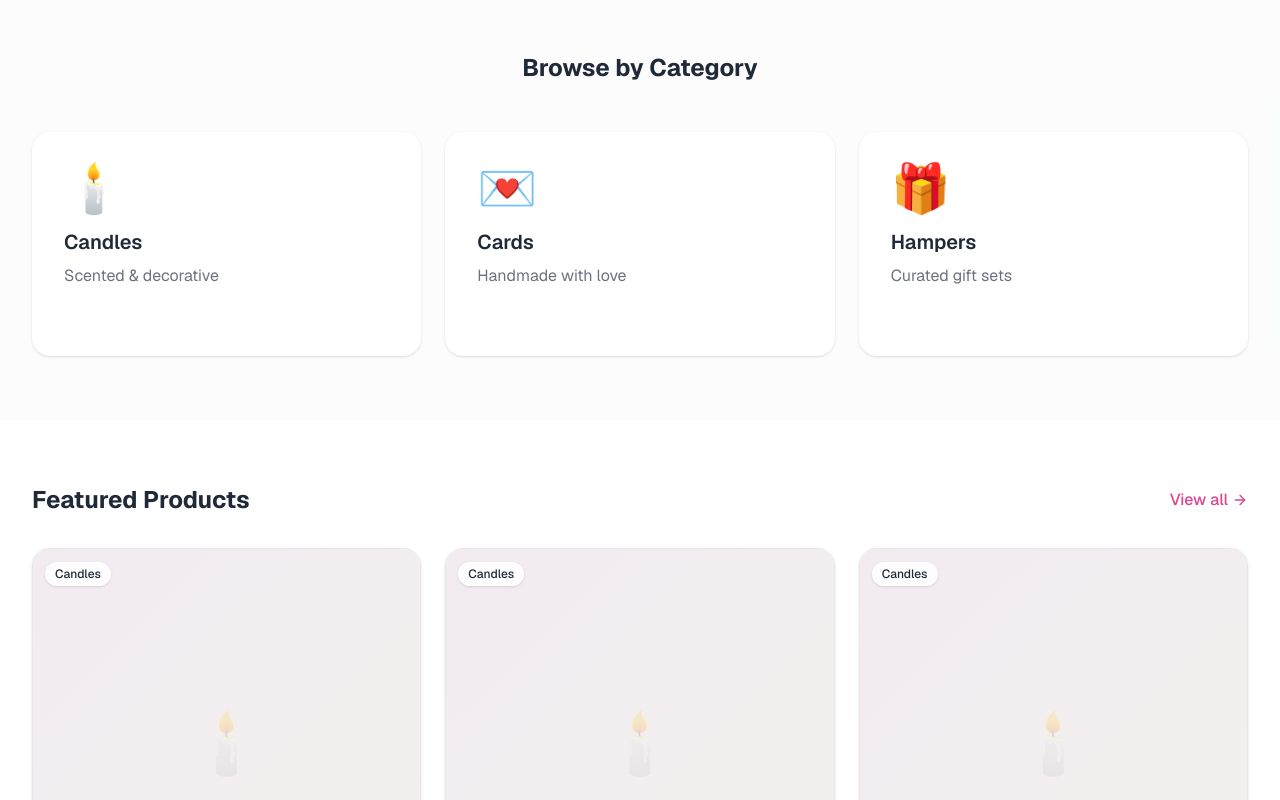
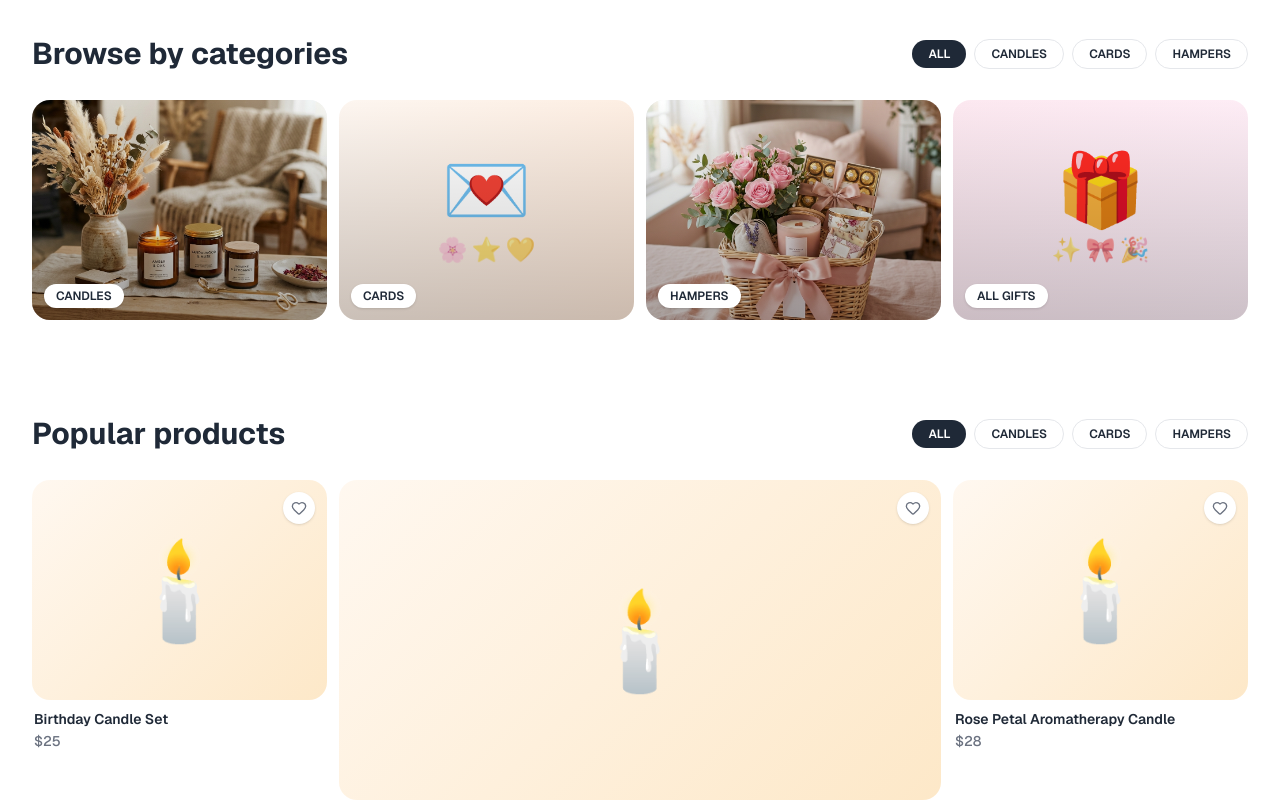
Before and after one commit to fiificode/gift-aura, a Next.js app: page / in a window 1280 px wide. Shown: the part 920-1720 px from the top of the page. Built offline with nearby package versions, Linux system fonts and the light colour scheme.

Commit message:
feat: update homepage categories section with new layout and cards; enhance product card component with wishlist functionality and category visuals

```diff
--- a/app/page.tsx
+++ b/app/page.tsx
@@ -6,7 +6,7 @@ import { ProductCard } from '@/components/product-card';
 import { BirthdayBuddyBanner } from '@/components/birthday-buddy-banner';
 
 export default function HomePage() {
-  const featuredProducts = products.slice(0, 6);
+  const featuredProducts = products.slice(0, 7);
 
   return (
     <div className="flex flex-col">
@@ -140,47 +140,169 @@ export default function HomePage() {
         </div>
       </section>
 
-      {/* ── CATEGORIES ── */}
-      <section className="py-16 bg-muted/30">
+      {/* ── BROWSE BY CATEGORIES ── */}
+      <section className="py-12">
         <div className="mx-auto max-w-7xl px-4 sm:px-6 lg:px-8">
-          <h2 className="text-2xl font-bold text-center mb-12">Browse by Category</h2>
-          <div className="grid grid-cols-1 sm:grid-cols-3 gap-6">
-            {[
-              { name: 'Candles', icon: '🕯️', desc: 'Scented & decorative', href: '/products?category=Candles' },
-              { name: 'Cards', icon: '💌', desc: 'Handmade with love', href: '/products?category=Cards' },
-              { name: 'Hampers', icon: '🎁', desc: 'Curated gift sets', href: '/products?category=Hampers' },
-            ].map((category) => (
-              <Link
-                key={category.name}
-                href={category.href}
-                className="group relative overflow-hidden rounded-2xl bg-white p-8 shadow-sm hover:shadow-lg transition-all duration-300 hover:-translate-y-1"
-              >
-                <div className="text-5xl mb-4">{category.icon}</div>
-                <h3 className="text-xl font-semibold text-foreground mb-2">{category.name}</h3>
-                <p className="text-muted-foreground">{category.desc}</p>
-                <div className="mt-4 flex items-center gap-1 text-primary font-medium text-sm opacity-0 group-hover:opacity-100 transition-opacity">
-                  Explore <ArrowRight className="h-4 w-4" />
+
+          {/* Section header */}
+          <div className="flex items-center justify-between mb-7">
+            <h2 className="text-2xl sm:text-3xl font-bold text-foreground">Browse by categories</h2>
+
+            {/* Filter pills */}
+            <div className="flex items-center gap-2">
+              {[
+                { label: 'ALL', href: '/products' },
+                { label: 'CANDLES', href: '/products?category=Candles' },
+                { label: 'CARDS', href: '/products?category=Cards' },
+                { label: 'HAMPERS', href: '/products?category=Hampers' },
+              ].map((pill, i) => (
+                <Link
+                  key={pill.label}
+                  href={pill.href}
+                  className={
+                    i === 0
+                      ? 'rounded-full px-4 py-1.5 text-xs font-semibold bg-foreground text-white transition-colors hover:bg-foreground/80'
+                      : 'rounded-full px-4 py-1.5 text-xs font-semibold border border-border text-foreground hover:bg-muted transition-colors'
+                  }
+                >
+                  {pill.label}
+                </Link>
+              ))}
+            </div>
+          </div>
+
+          {/* Category cards — horizontal row */}
+          <div className="grid grid-cols-2 sm:grid-cols-4 gap-3">
+
+            {/* Card 1 — Candles (real photo) */}
+            <Link
+              href="/products?category=Candles"
+              className="group relative overflow-hidden rounded-2xl bg-muted"
+              style={{ height: '220px' }}
+            >
+              <Image
+                src="/promo-candles.png"
+                alt="Candles"
+                fill
+                className="object-cover object-center transition-transform duration-500 group-hover:scale-105"
+                sizes="(max-width: 640px) 50vw, 25vw"
+              />
+              <div className="absolute inset-0 bg-linear-to-t from-black/30 to-transparent" />
+              <span className="absolute bottom-3 left-3 rounded-full bg-white px-3 py-1 text-xs font-semibold text-foreground shadow-sm">
+                CANDLES
+              </span>
+            </Link>
+
+            {/* Card 2 — Cards (gradient placeholder) */}
+            <Link
+              href="/products?category=Cards"
+              className="group relative overflow-hidden rounded-2xl"
+              style={{ height: '220px', background: 'linear-gradient(135deg, #fdf6f0 0%, #fde8d8 100%)' }}
+            >
+              <div className="absolute inset-0 flex items-center justify-center">
+                <div className="text-center space-y-2 group-hover:scale-110 transition-transform duration-500">
+                  <div className="text-7xl">💌</div>
+                  <div className="flex gap-1 justify-center">
+                    {['🌸','⭐','💛'].map((e, i) => (
+                      <span key={i} className="text-2xl opacity-60">{e}</span>
+                    ))}
+                  </div>
                 </div>
-              </Link>
-            ))}
+              </div>
+              <div className="absolute inset-0 bg-linear-to-t from-black/20 to-transparent" />
+              <span className="absolute bottom-3 left-3 rounded-full bg-white px-3 py-1 text-xs font-semibold text-foreground shadow-sm">
+                CARDS
+              </span>
+            </Link>
+
+            {/* Card 3 — Hampers (real photo) */}
+            <Link
+              href="/products?category=Hampers"
+              className="group relative overflow-hidden rounded-2xl bg-muted"
+              style={{ height: '220px' }}
+            >
+              <Image
+                src="/promo-hamper.png"
+                alt="Hampers"
+                fill
+                className="object-cover object-center transition-transform duration-500 group-hover:scale-105"
+                sizes="(max-width: 640px) 50vw, 25vw"
+              />
+              <div className="absolute inset-0 bg-linear-to-t from-black/30 to-transparent" />
+              <span className="absolute bottom-3 left-3 rounded-full bg-white px-3 py-1 text-xs font-semibold text-foreground shadow-sm">
+                HAMPERS
+              </span>
+            </Link>
+
+            {/* Card 4 — All Gifts (gradient placeholder) */}
+            <Link
+              href="/products"
+              className="group relative overflow-hidden rounded-2xl"
+              style={{ height: '220px', background: 'linear-gradient(135deg, #fce8f0 0%, #fff0f9 100%)' }}
+            >
+              <div className="absolute inset-0 flex items-center justify-center">
+                <div className="text-center space-y-2 group-hover:scale-110 transition-transform duration-500">
+                  <div className="text-7xl">🎁</div>
+                  <div className="flex gap-1 justify-center">
+                    {['✨','🎀','🎉'].map((e, i) => (
+                      <span key={i} className="text-2xl opacity-60">{e}</span>
+                    ))}
+                  </div>
+                </div>
+              </div>
+              <div className="absolute inset-0 bg-linear-to-t from-black/20 to-transparent" />
+              <span className="absolute bottom-3 left-3 rounded-full bg-white px-3 py-1 text-xs font-semibold text-foreground shadow-sm">
+                ALL GIFTS
+              </span>
+            </Link>
+
           </div>
         </div>
       </section>
 
       {/* ── FEATURED PRODUCTS ── */}
-      <section className="py-16">
+      <section className="py-12">
         <div className="mx-auto max-w-7xl px-4 sm:px-6 lg:px-8">
-          <div className="flex items-center justify-between mb-8">
-            <h2 className="text-2xl font-bold">Featured Products</h2>
-            <Link href="/products" className="flex items-center gap-1 text-primary font-medium hover:underline">
-              View all <ArrowRight className="h-4 w-4" />
-            </Link>
+
+          {/* Header row */}
+          <div className="flex items-center justify-between mb-7">
+            <h2 className="text-2xl sm:text-3xl font-bold text-foreground">Popular products</h2>
+            <div className="flex items-center gap-2">
+              {[
+                { label: 'ALL', href: '/products' },
+                { label: 'CANDLES', href: '/products?category=Candles' },
+                { label: 'CARDS', href: '/products?category=Cards' },
+                { label: 'HAMPERS', href: '/products?category=Hampers' },
+              ].map((pill, i) => (
+                <Link
+                  key={pill.label}
+                  href={pill.href}
+                  className={
+                    i === 0
+                      ? 'rounded-full px-4 py-1.5 text-xs font-semibold bg-foreground text-white hover:bg-foreground/80 transition-colors'
+                      : 'rounded-full px-4 py-1.5 text-xs font-semibold border border-border text-foreground hover:bg-muted transition-colors hidden sm:block'
+                  }
+                >
+                  {pill.label}
+                </Link>
+              ))}
+            </div>
           </div>
-          <div className="grid grid-cols-1 sm:grid-cols-2 lg:grid-cols-3 gap-6">
-            {featuredProducts.map((product) => (
+
+          {/* Row 1: 4-col grid — col 1 (span-1) | col 2 (span-2, taller) | col 3 (span-1) */}
+          <div className="grid grid-cols-2 sm:grid-cols-4 gap-3 mb-3">
+            <ProductCard product={featuredProducts[0]} />
+            <ProductCard product={featuredProducts[1]} tall className="sm:col-span-2" />
+            <ProductCard product={featuredProducts[2]} />
+          </div>
+
+          {/* Row 2: 4 equal columns */}
+          <div className="grid grid-cols-2 sm:grid-cols-4 gap-3">
+            {featuredProducts.slice(3, 7).map((product) => (
               <ProductCard key={product.id} product={product} />
             ))}
           </div>
+
         </div>
       </section>
 
--- a/components/product-card.tsx
+++ b/components/product-card.tsx
@@ -1,84 +1,84 @@
 'use client';
 
-import Image from 'next/image';
-import { Star, ShoppingCart, Plus } from 'lucide-react';
+import { Heart, ShoppingCart } from 'lucide-react';
 import { Product } from '@/lib/data';
 import { useCartStore } from '@/stores/cart-store';
 import { cn } from '@/lib/utils';
+import { useState } from 'react';
 
 interface ProductCardProps {
   product: Product;
   className?: string;
+  /** When true the image area is taller (for the featured wide card) */
+  tall?: boolean;
 }
 
-export function ProductCard({ product, className }: ProductCardProps) {
+const categoryEmoji: Record<string, string> = {
+  Candles: '🕯️',
+  Cards: '💌',
+  Hampers: '🎁',
+};
+
+const categoryGradient: Record<string, string> = {
+  Candles: 'linear-gradient(135deg,#fff8f0 0%,#fde8c8 100%)',
+  Cards:   'linear-gradient(135deg,#fdf6f0 0%,#fce4e4 100%)',
+  Hampers: 'linear-gradient(135deg,#fce8f0 0%,#f8d7e8 100%)',
+};
+
+export function ProductCard({ product, className, tall }: ProductCardProps) {
   const addItem = useCartStore((state) => state.addItem);
+  const [wished, setWished] = useState(false);
 
   return (
-    <div
-      className={cn(
-        'group relative flex flex-col rounded-2xl bg-white border border-border overflow-hidden shadow-sm hover:shadow-lg hover:-translate-y-1 transition-all duration-300',
-        className
-      )}
-    >
-      {/* Image Container */}
-      <div className="relative aspect-square overflow-hidden bg-muted">
-        <div className="absolute inset-0 flex items-center justify-center bg-gradient-to-br from-primary/5 to-accent/5">
-          <div className="text-6xl opacity-20">
-            {product.category === 'Candles' && '🕯️'}
-            {product.category === 'Cards' && '💌'}
-            {product.category === 'Hampers' && '🎁'}
-          </div>
-        </div>
-        {/* Category Badge */}
-        <div className="absolute top-3 left-3">
-          <span className="inline-flex items-center rounded-full bg-white/90 backdrop-blur-sm px-2.5 py-1 text-xs font-medium text-foreground shadow-sm">
-            {product.category}
+    <div className={cn('group flex flex-col', className)}>
+      {/* Image area */}
+      <div
+        className="relative overflow-hidden rounded-2xl"
+        style={{
+          height: tall ? '320px' : '220px',
+          background: categoryGradient[product.category] ?? '#f5f5f5',
+        }}
+      >
+        {/* Emoji placeholder (replaces real photo until images exist) */}
+        <div className="absolute inset-0 flex items-center justify-center transition-transform duration-500 group-hover:scale-110">
+          <span className="text-8xl select-none">
+            {categoryEmoji[product.category]}
           </span>
         </div>
-        {/* Quick Add Button */}
+
+        {/* Wishlist button — top right */}
+        <button
+          onClick={() => setWished((w) => !w)}
+          aria-label="Wishlist"
+          className={cn(
+            'absolute top-3 right-3 flex h-8 w-8 items-center justify-center rounded-full border transition-colors shadow-sm',
+            wished
+              ? 'bg-primary border-primary text-white'
+              : 'bg-white border-white/80 text-muted-foreground hover:text-primary'
+          )}
+        >
+          <Heart className={cn('h-4 w-4', wished && 'fill-current')} />
+        </button>
+
+        {/* Add to cart — appears on hover, bottom */}
         <button
           onClick={() => addItem(product)}
-          className="absolute bottom-3 right-3 flex h-10 w-10 items-center justify-center rounded-full bg-primary text-white opacity-0 translate-y-2 group-hover:opacity-100 group-hover:translate-y-0 transition-all duration-300 shadow-lg hover:bg-primary/90"
+          className="absolute bottom-0 left-0 right-0 flex items-center justify-center gap-2 bg-foreground/90 text-white text-xs font-semibold py-2.5 translate-y-full group-hover:translate-y-0 transition-transform duration-300"
           aria-label={`Add ${product.name} to cart`}
         >
-          <Plus className="h-5 w-5" />
+          <ShoppingCart className="h-3.5 w-3.5" />
+          Add to Cart
         </button>
       </div>
 
-      {/* Content */}
-      <div className="flex flex-col flex-1 p-4">
-        <h3 className="font-semibold text-foreground line-clamp-1 mb-1">
+      {/* Text below — outside the image */}
+      <div className="mt-2.5 px-0.5">
+        <h3 className="font-semibold text-foreground text-sm leading-snug line-clamp-1">
           {product.name}
         </h3>
-        <p className="text-sm text-muted-foreground line-clamp-2 mb-3">
-          {product.description}
+        <p className="mt-0.5 text-sm font-medium text-muted-foreground">
+          ${product.price}
         </p>
-
-        {/* Rating */}
-        <div className="flex items-center gap-1 mb-3">
-          <Star className="h-4 w-4 fill-gold text-gold" />
-          <span className="text-sm font-medium text-foreground">
-            {product.rating}
-          </span>
-          <span className="text-sm text-muted-foreground">
-            ({product.reviews})
-          </span>
-        </div>
-
-        {/* Price & Add to Cart */}
-        <div className="mt-auto flex items-center justify-between gap-2">
-          <span className="text-lg font-bold text-foreground">
-            ${product.price}
-          </span>
-          <button
-            onClick={() => addItem(product)}
-            className="flex items-center gap-2 rounded-full bg-gradient-to-r from-primary to-accent px-4 py-2 text-sm font-medium text-white hover:opacity-90 transition-opacity"
-          >
-            <ShoppingCart className="h-4 w-4" />
-            Add
-          </button>
-        </div>
       </div>
     </div>
   );
```
